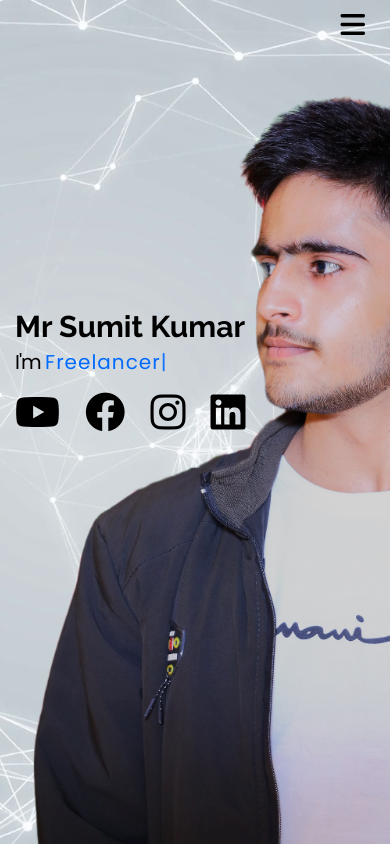
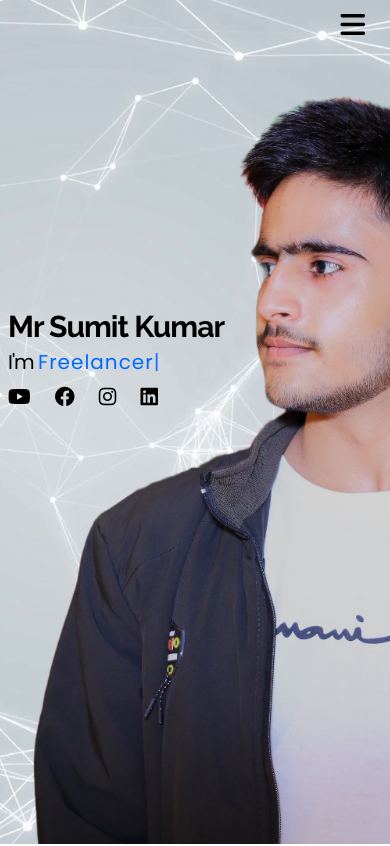
Before and after one commit to MrSumitKumar/mrsumitkumar.github.io, a plain HTML site: page index.html in a window 390 px wide. Shown: the top 846 px of the page. Drawn offline with nearby package versions, Linux system fonts and the light colour scheme; a script that the page names is missing.

Commit message:
Update style.css
Update Hero's icon size

```diff
--- a/assets/css/style.css
+++ b/assets/css/style.css
@@ -332,7 +332,7 @@ h6 {
 
   #hero .container {
     margin: 0;
-    padding-left: 15px;
+    padding-left: 8px;
     width: 350px;
     height: 200px;
 
@@ -342,6 +342,7 @@ h6 {
     font-size: 30px;
     line-height: 10px;
     font-weight: 700;
+    letter-spacing: -1px;
 
   }
 
@@ -351,7 +352,7 @@ h6 {
     letter-spacing: -1px;
 
   }
-  #hero .social-links {
+  #hero .social-links a{
     margin-top: 5px;
     font-size: 20px;
   }
```
